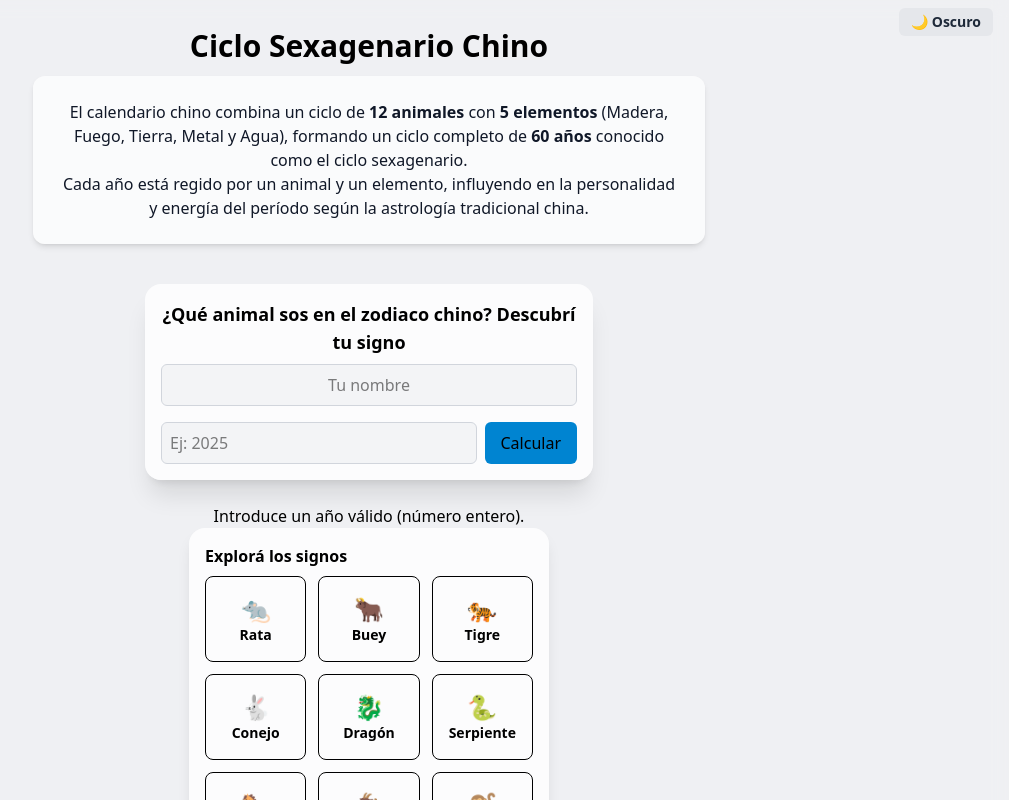
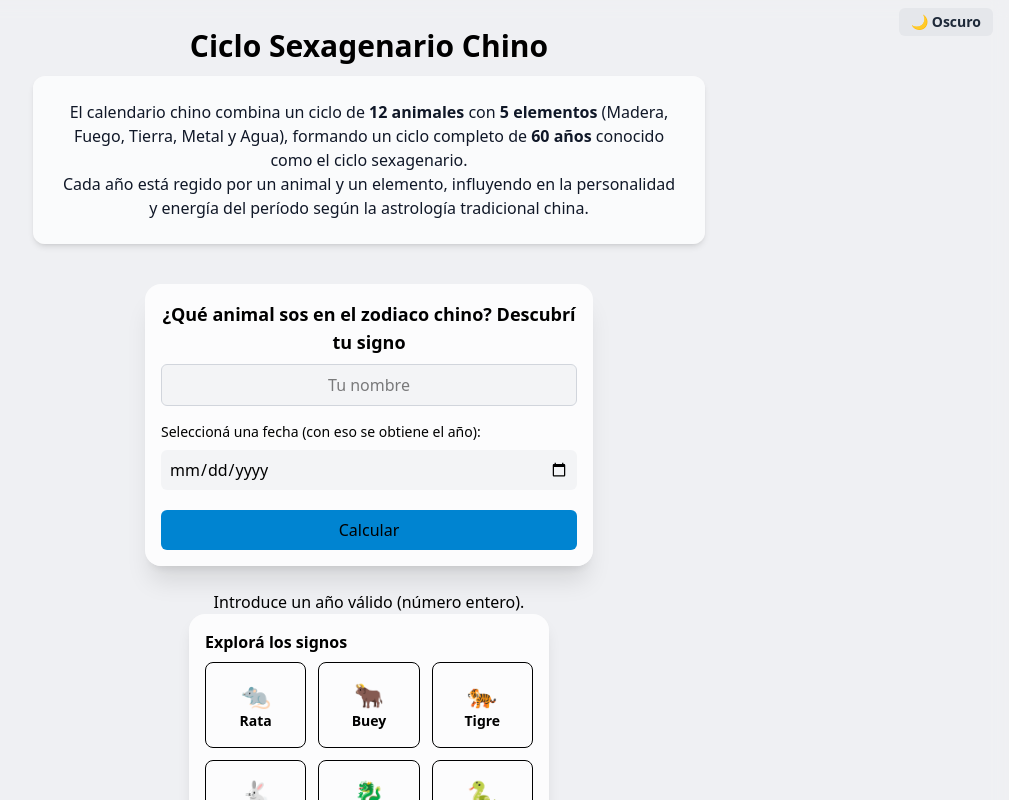
Before and after one commit to joaub/calendario-chino, a React (Vite) app: page / in a window 1280 px wide. Shown: the top 800 px of the page, without its empty margins (271-1280 px from the left). Built offline with nearby package versions, Linux system fonts and the light colour scheme.

Commit message:
agregando fecha de nacimiento dia , mes, anio

```diff
--- a/src/App.jsx
+++ b/src/App.jsx
@@ -24,11 +24,12 @@ function App() {
   const [yearConfirmed, setYearConfirmed] = useState(null);
   const [darkMode, setDarkMode] = useDarkMode(false);
   const [name, setName] = useState("")
+  const [dateInput, setDateInput] = useState("")
   const resultRef = useRef(null);
 
 
   function getYearSexagenary(year) {
-    const base = "1564"//inicio madera rata
+    const base = 1564;//inicio madera rata
     let cicloAnimal = (year - base) % 12;
     let cicloElemento = Math.floor((year - base) % 10 / 2);
     const nextAnimalYear = year + 12;
@@ -130,16 +131,19 @@ function App() {
                 : "bg-gray-100 border-gray-300"
                 }`}
             />
-            <div className="flex flex-col sm:flex-row gap-2">
+            <div className="flex flex-col gap-2">
+              <label className="text-sm ">Seleccioná una fecha (con eso se obtiene el año):</label>
               <input
-                type="number"
-                value={yearInput}
-                onChange={(e) => setInputYear(e.target.value)}
-
-                placeholder="Ej: 2025"
-                className={`flex-1 p-2 border rounded-md
-                focus:outline-none focus:ring focus:ring-sky-400
-                ${darkMode ? "bg-gray-700 text-white border-gray-600" : "bg-gray-100 border-gray-300"}`}
+                type="date"
+                value={dateInput}
+                onChange={(e) => {
+                  setDateInput(e.target.value);
+                  if (e.target.value) {
+                    const y = new Date(e.target.value).getFullYear();
+                    setInputYear(y.toString());
+                  }
+                }}
+                className={`w-full p-2 rounded-md mb-3 ${darkMode ? "bg-gray-700 text-white" : "bg-gray-100"}`}
               />
 
               <button
@@ -159,11 +163,7 @@ function App() {
                 Calcular
               </button>
 
-
             </div>
-
-
-
 
             {yearConfirmed === null && yearInput !== "" && (
               <p className="text-sm text-red-600">
@@ -260,6 +260,7 @@ function App() {
               >
                 🎉 Compartir mi signo
               </button>
+              <p className='text-sm sm:text-base'>“💡 Consejo: si no podés compartir, el texto se copia automáticamente”.</p>
 
             </div>
           ) : (
```
Lines whose indentation alone changed are shown as unchanged.
